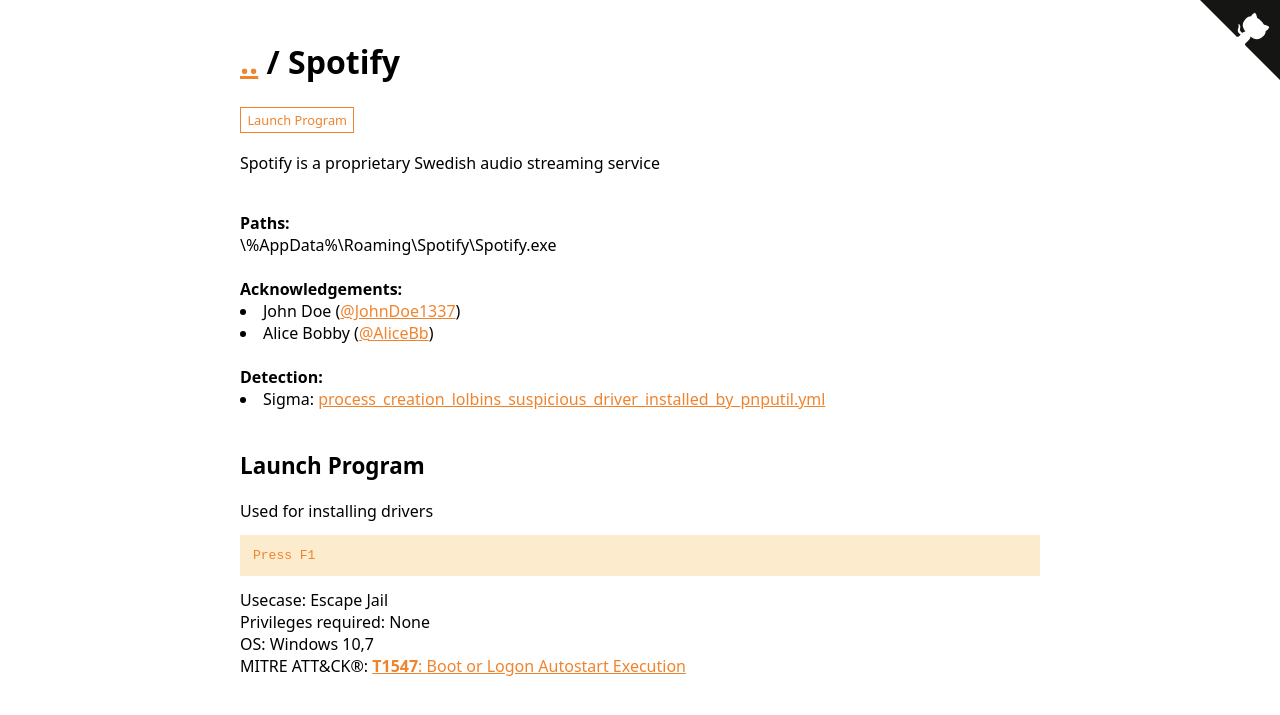
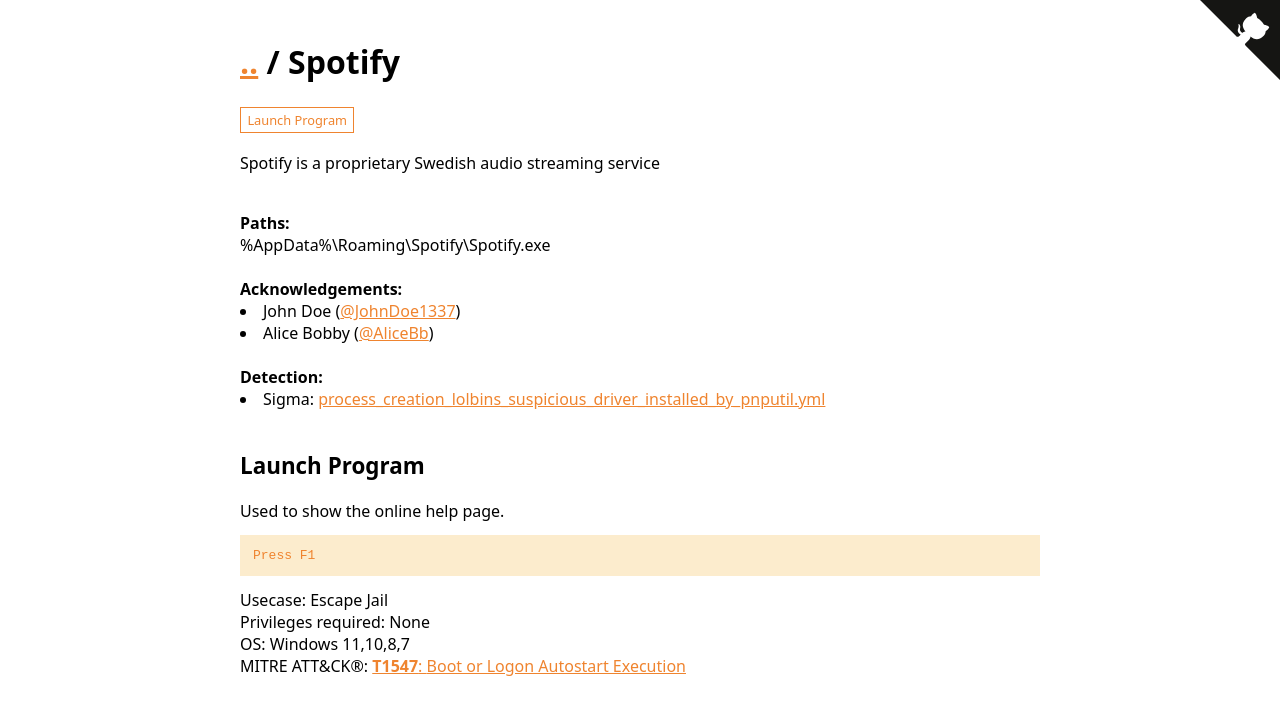
Before and after one commit to OmniBins/OmniBins.github.io, a Jekyll site: the page built from _omnibins/Binaries/Spotify.md, in a window 1280 px wide. Shown: the top 715 px of the page. Built offline with Jekyll 4.4.1, drawn with Linux system fonts in a browser that asks for light colours.

Commit message:
Applying update OmniBins/OmniBins@8f58abc1abe1b7a3b04802432010f951499e0c21

```diff
--- a/_omnibins/Spotify.md
+++ b/_omnibins/Binaries/Spotify.md
@@ -6,14 +6,14 @@ Author: Hai vaknin (lux)
 Created: 2020-12-25
 Commands:
   - Command: Press F1
-    Description: Used for installing drivers
+    Description: Used to show the online help page.
     Usecase: Escape Jail
     Category: Launch Program
     Privileges: None
     MitreID: T1547
-    OperatingSystem: Windows 10,7
+    OperatingSystem: Windows 11,10,8,7
 Full_Path:
-  - Path: \%AppData%\Roaming\Spotify\Spotify.exe
+  - Path: '%AppData%\Roaming\Spotify\Spotify.exe'
 Code_Sample:
   - Code: https://github.com/LuxNoBulIshit/test.inf/blob/main/inf
 Detection:
```
